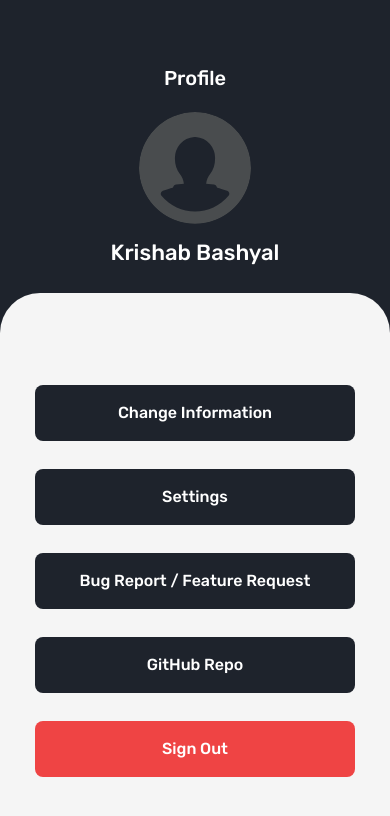
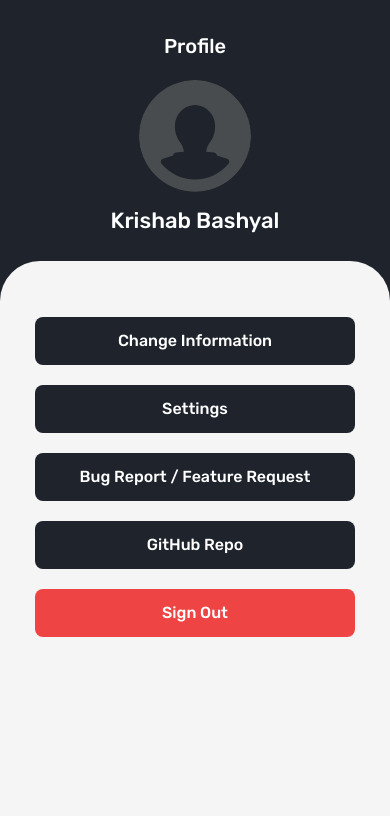
Before and after one commit to krishabbashyal/firebase-task-manager, a Vue app: page /workspace in a window 390 px wide. Shown: the top 816 px of the page. Built offline with nearby package versions, Linux system fonts and the light colour scheme; no server answers.

Commit message:
mobile styling refinement

```diff
--- a/src/components/BottomNavagation.vue
+++ b/src/components/BottomNavagation.vue
@@ -1,9 +1,11 @@
 <template>
-  <div class="fixed bottom-4 right-0 left-0 z-50">
+  <div>
+    <div class="mt-28">
+      <div class="fixed bottom-4 mx-4 right-0 left-0 z-50">
         <div
           class="w-full box-border h-16 rounded-3xl bg-white border-2 border-create-separation"
         >
-      <div class="grid h-full max-w-lg grid-cols-3 px-10">
+          <div class="grid h-full max-w-lg grid-cols-3 px-4">
             <button
               @click="dashboardClicked"
               type="button"
@@ -32,6 +34,8 @@
           </div>
         </div>
       </div>
+    </div>
+  </div>
 </template>
 
 <script>
@@ -42,7 +46,7 @@ export default {
       router.push({ name: "Dashboard" });
     },
     createClicked() {
-      alert("Create new")
+      alert("Create new");
     },
     profileClicked() {
       router.push({ name: "Profile" });
--- a/src/components/ProfileCard.vue
+++ b/src/components/ProfileCard.vue
@@ -1,7 +1,7 @@
 <template>
   <div>
-    <div class="bg-accent-dark -mx-4 pt-16 flex flex-col items-center">
-      <p class="text-white text-xl font-medium">Profile</p>
+    <div class="bg-accent-dark -mx-4 flex flex-col items-center">
+      <p class="text-white text-xl font-medium mt-8">Profile</p>
       <img
         class="w-[7rem] h-[7rem] rounded-full mt-5"
         src="../assets/images/profilePicture.svg"
@@ -12,30 +12,30 @@
       </p>
     </div>
     <div class="bg-off-white rounded-t-full pb-10 -mt-10 -mx-4"></div>
-    <div class="mt-3 flex flex-col space-y-7 items-center">
+    <div class=" flex flex-col space-y-5 items-center">
       <button
-        class="mt-10 h-14 w-80 bg-accent-dark font-medium text-white rounded-lg"
+        class="mt-4 h-12 w-80 bg-accent-dark font-medium text-white rounded-lg"
       >
         Change Information
       </button>
       <button
-        class="mt-10 h-14 w-80 bg-accent-dark font-medium text-white rounded-lg"
+        class="mt-8 h-12 w-80 bg-accent-dark font-medium text-white rounded-lg"
       >
         Settings
       </button>
       <button
-        class="mt-10 h-14 w-80 bg-accent-dark font-medium text-white rounded-lg"
+        class="mt-8 h-12 w-80 bg-accent-dark font-medium text-white rounded-lg"
       >
         Bug Report / Feature Request
       </button>
       <button
-        class="mt-10 h-14 w-80 bg-accent-dark font-medium text-white rounded-lg"
+        class="mt-8 h-12 w-80 bg-accent-dark font-medium text-white rounded-lg"
       >
         GitHub Repo
       </button>
       <button
         @click="signOut"
-        class="mt-10 h-14 w-80 bg-error-border font-medium text-white rounded-lg"
+        class="mt-10 h-12 w-80 bg-error-border font-medium text-white rounded-lg"
       >
         Sign Out
       </button>
--- a/src/pages/DashboardPage.vue
+++ b/src/pages/DashboardPage.vue
@@ -4,7 +4,7 @@
       <section-header sectionHeader="Your Categories"/>
       <card-scroller/>
       <section-header sectionHeader="Your Tasks"/>
-      <task-scroller class="mb-28"/>
+      <task-scroller/>
       <bottom-navagation/>
     </div>
 </template>
```
Lines whose indentation alone changed are shown as unchanged.
